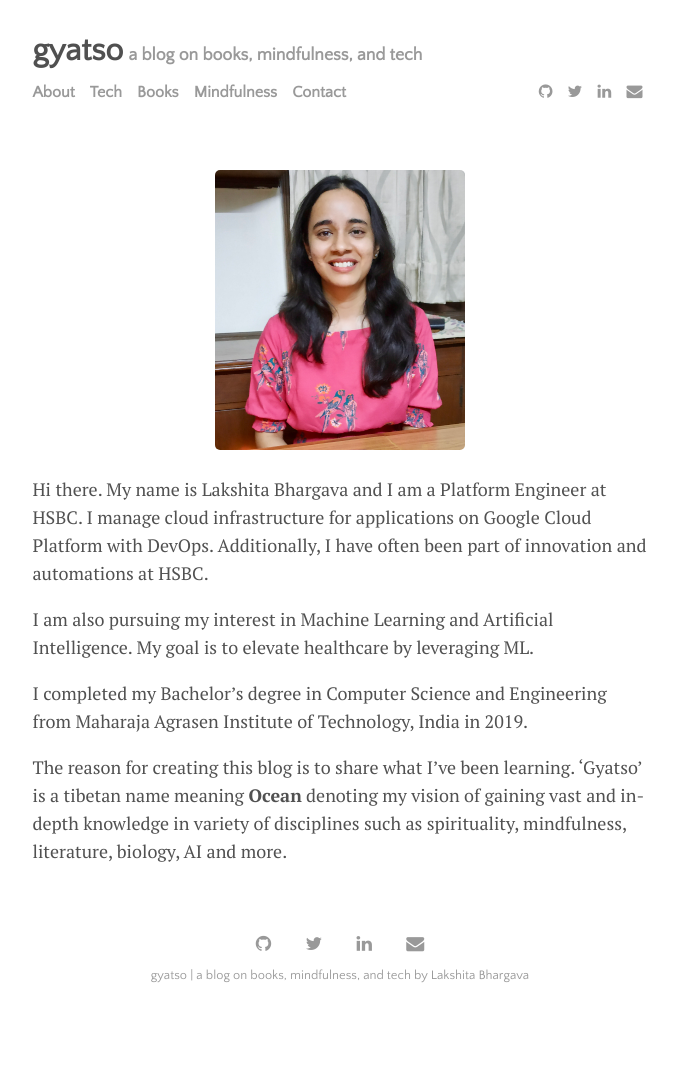
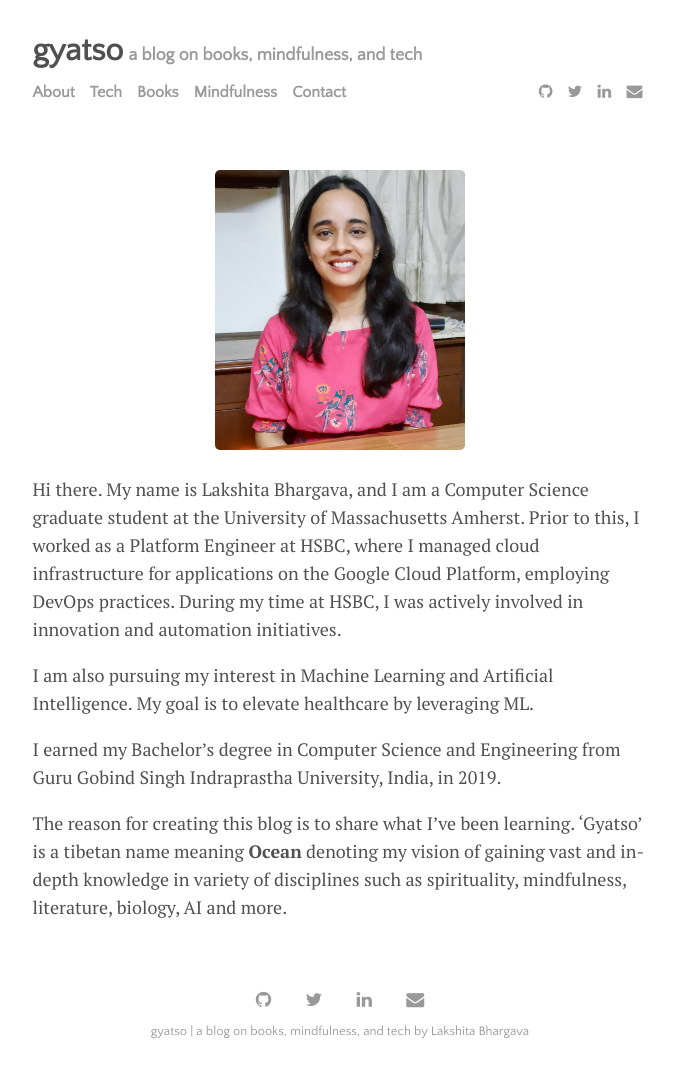
Before and after one commit to LakshitaBh/LakshitaBh.github.io, a Jekyll site: the page built from menu/about.md, in a window 1280 px wide. Shown: the whole page, without its empty margins (300-976 px from the left). Built offline with Jekyll 4.4.1, drawn with Linux system fonts in a browser that asks for light colours; before the commit the page ends 1021 px from its top, so only the background shows below that.

Commit message:
Update about.md

```diff
--- a/menu/about.md
+++ b/menu/about.md
@@ -3,10 +3,10 @@ layout: page
 image: Lakshita.jpeg
 ---
 
-Hi there. My name is Lakshita Bhargava and I am a Platform Engineer at HSBC. I manage cloud infrastructure for applications on Google Cloud Platform with DevOps. Additionally, I have often been part of innovation and automations at HSBC.
+Hi there. My name is Lakshita Bhargava, and I am a Computer Science graduate student at the University of Massachusetts Amherst. Prior to this, I worked as a Platform Engineer at HSBC, where I managed cloud infrastructure for applications on the Google Cloud Platform, employing DevOps practices. During my time at HSBC, I was actively involved in innovation and automation initiatives.
 
 I am also pursuing my interest in Machine Learning and Artificial Intelligence. My goal is to elevate healthcare by leveraging ML.
 
-I completed my Bachelor's degree in Computer Science and Engineering from Maharaja Agrasen Institute of Technology, India in 2019.
+I earned my Bachelor's degree in Computer Science and Engineering from Guru Gobind Singh Indraprastha University, India, in 2019.
 
 The reason for creating this blog is to share what I've been learning. 'Gyatso' is a tibetan name meaning **Ocean** denoting my vision of gaining vast and in-depth knowledge in variety of disciplines such as spirituality, mindfulness, literature, biology, AI and more.
```
